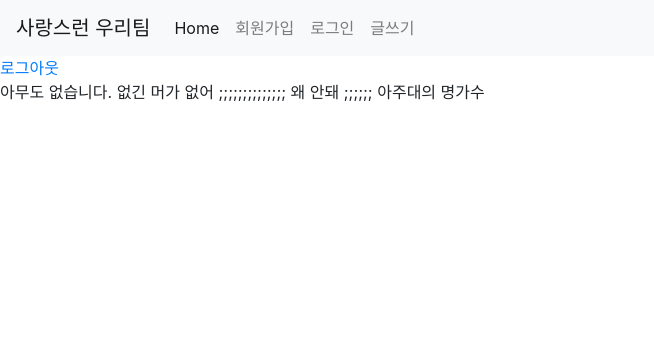
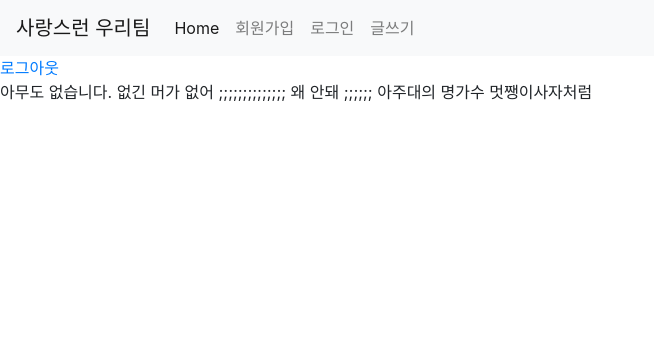
Before and after one commit to ajoulikelion8/toyProject_hoyeon, a Django app: page / in a window 1280 px wide. Shown: the top 356 px of the page, without its empty margins (0-654 px from the left). Run offline with Django 3.2, Linux system fonts and the light colour scheme; data that the repository does not hold is empty; some libraries are stand-ins or nearby versions.

Commit message:
Update home.html

```diff
--- a/crud/templates/crud/home.html
+++ b/crud/templates/crud/home.html
@@ -40,6 +40,7 @@
     {% else %}
       아무도 없습니다. 없긴 머가 없어 ;;;;;;;;;;;;;; 왜 안돼 ;;;;;;
       아주대의 명가수
+      멋쨍이사자처럼
     {% endif %}
 
     {% for blog in blogs %}
```
